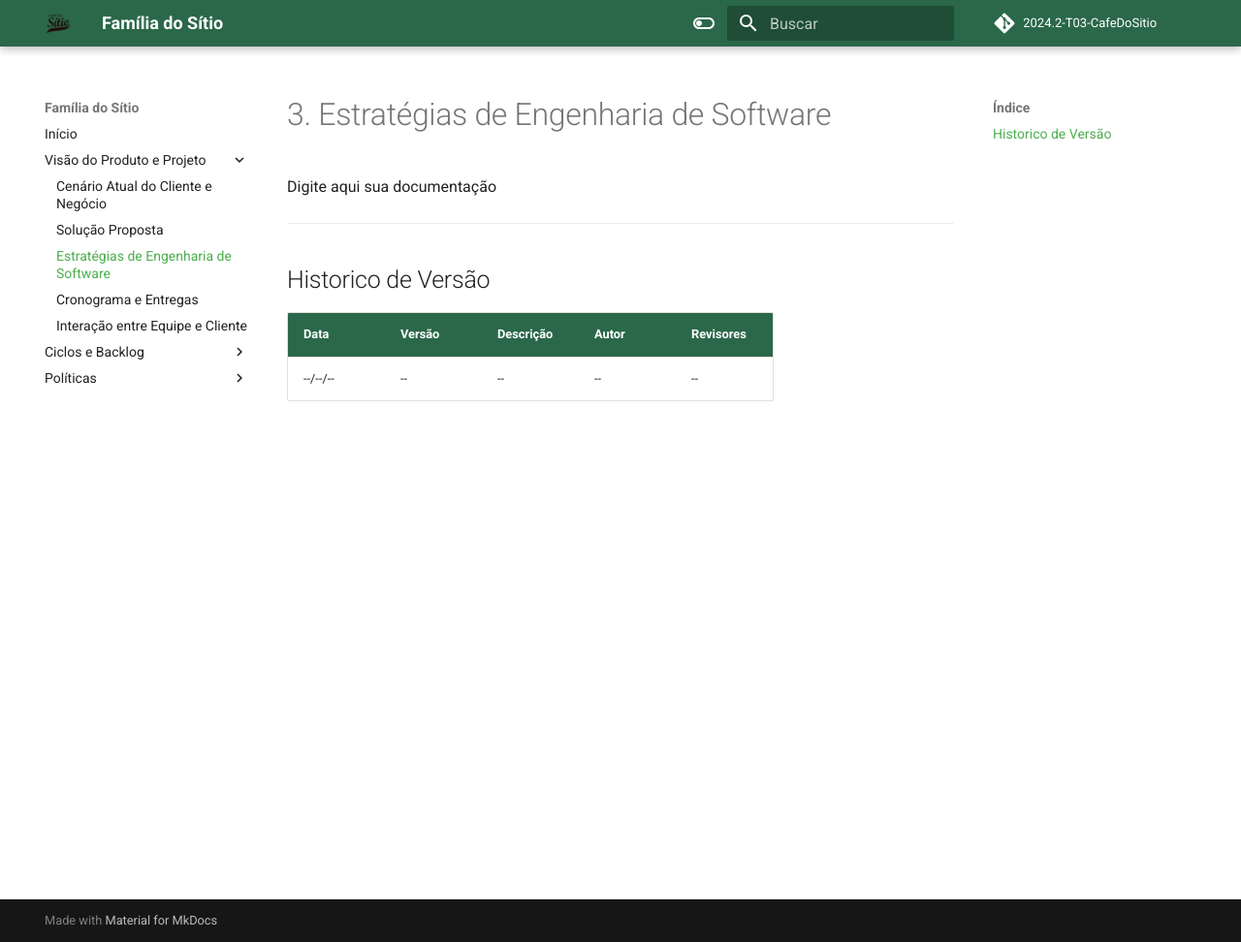
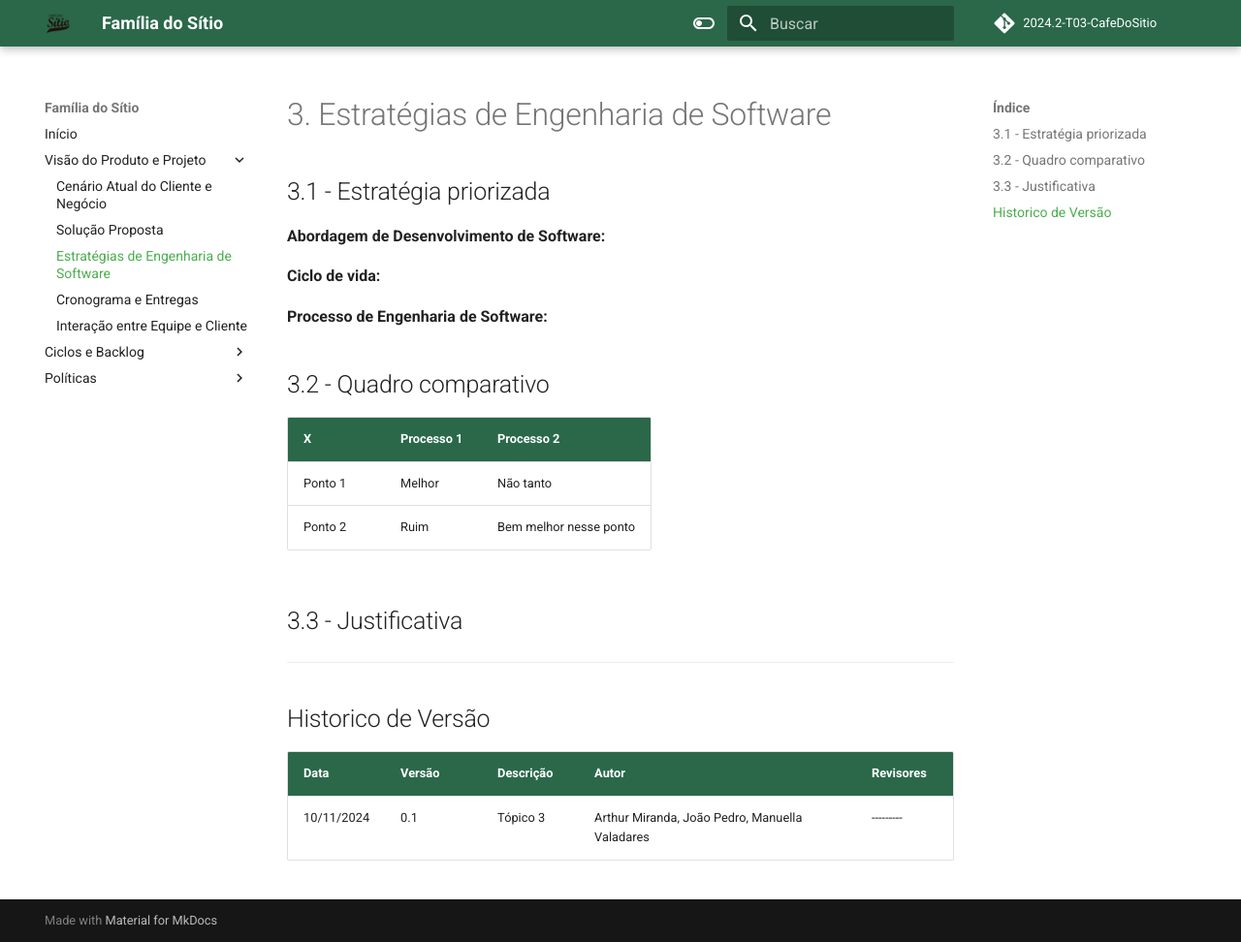
Before and after one commit to mdsreq-fga-unb/2024.2-T03-CafeDoSitio, an MkDocs documentation site: the page built from docs/sections/2-docPage/3-estrategiasEngSoftware.md, in a window 1280 px wide and 972 px high. Shown: the whole window at 97% size. Built offline with MkDocs 1.6.1 and Material for MkDocs 9.7.7, drawn with Linux system fonts in a browser that asks for light colours; comment, search, counter and statistics services are not loaded.

Commit message:
docs: iniciando topico 3

```diff
--- a/docs/sections/2-docPage/3-estrategiasEngSoftware.md
+++ b/docs/sections/2-docPage/3-estrategiasEngSoftware.md
@@ -1,9 +1,35 @@
 # 3. Estratégias de Engenharia de Software
 
-Digite aqui sua documentação
+##3.1 - Estratégia priorizada
+**Abordagem de Desenvolvimento de Software:**
+<div style="text-align: justify;">
+    <p style="text-indent: 30px;">
+    </p>
+</div>
+
+**Ciclo de vida:**
+<div style="text-align: justify;">
+    <p style="text-indent: 30px;">
+    </p>
+</div>
+
+**Processo de Engenharia de Software:**
+<div style="text-align: justify;">
+    <p style="text-indent: 30px;">
+    </p>
+</div>
+
+##3.2 - Quadro comparativo
+
+X     | Processo 1 | Processo 2 |
+-------- | ------ | --------- |
+Ponto 1 | Melhor | Não tanto |
+Ponto 2 | Ruim | Bem melhor nesse ponto |
+
+##3.3 - Justificativa
 
 ---
 ## Historico de Versão
 Data     | Versão | Descrição | Autor | Revisores
 -------- | ------ | --------- | ----- | ---------
---/--/-- | -- | -- | -- | --
+10/11/2024 | 0.1 | Tópico 3 | Arthur Miranda, João Pedro, Manuella Valadares | ---------
```
